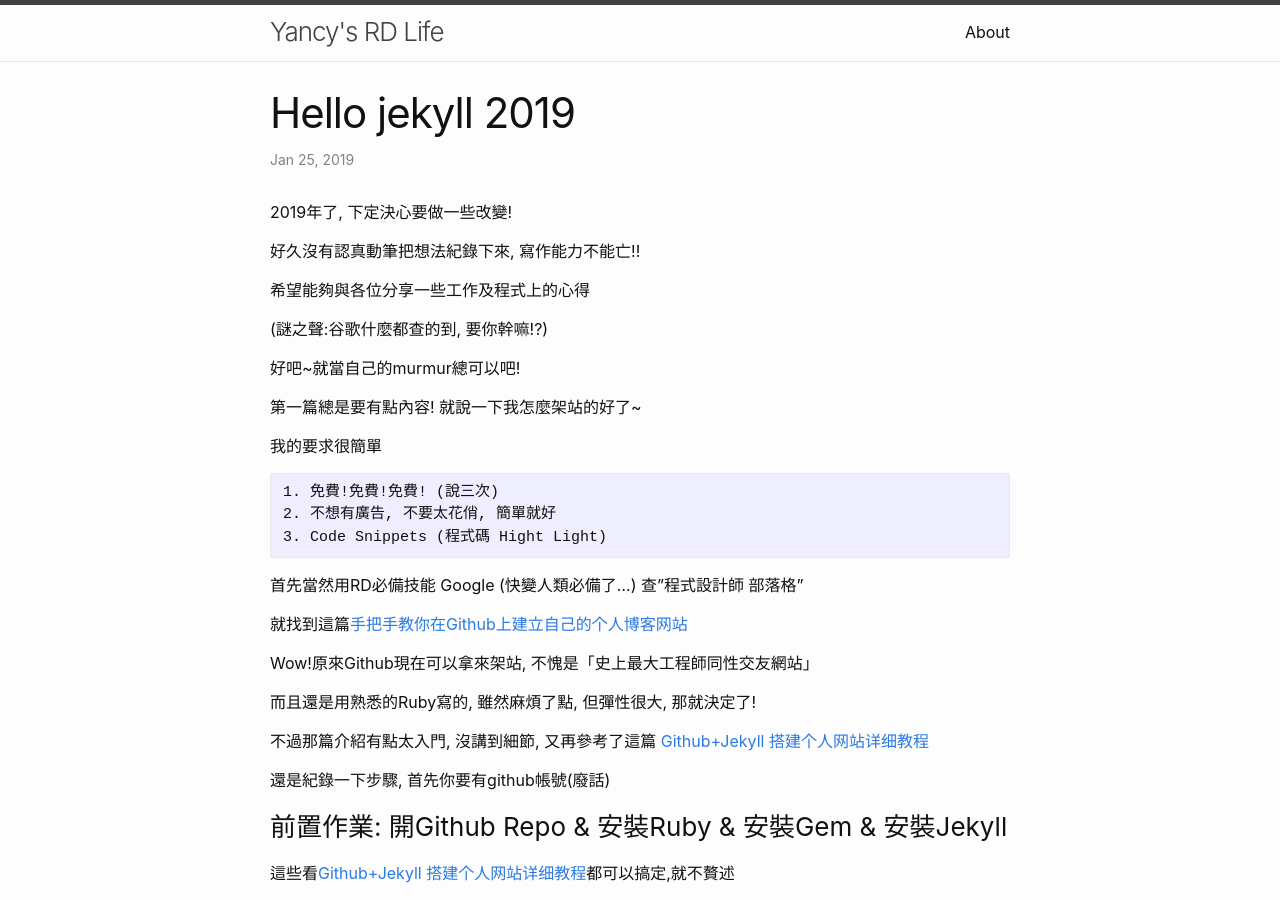
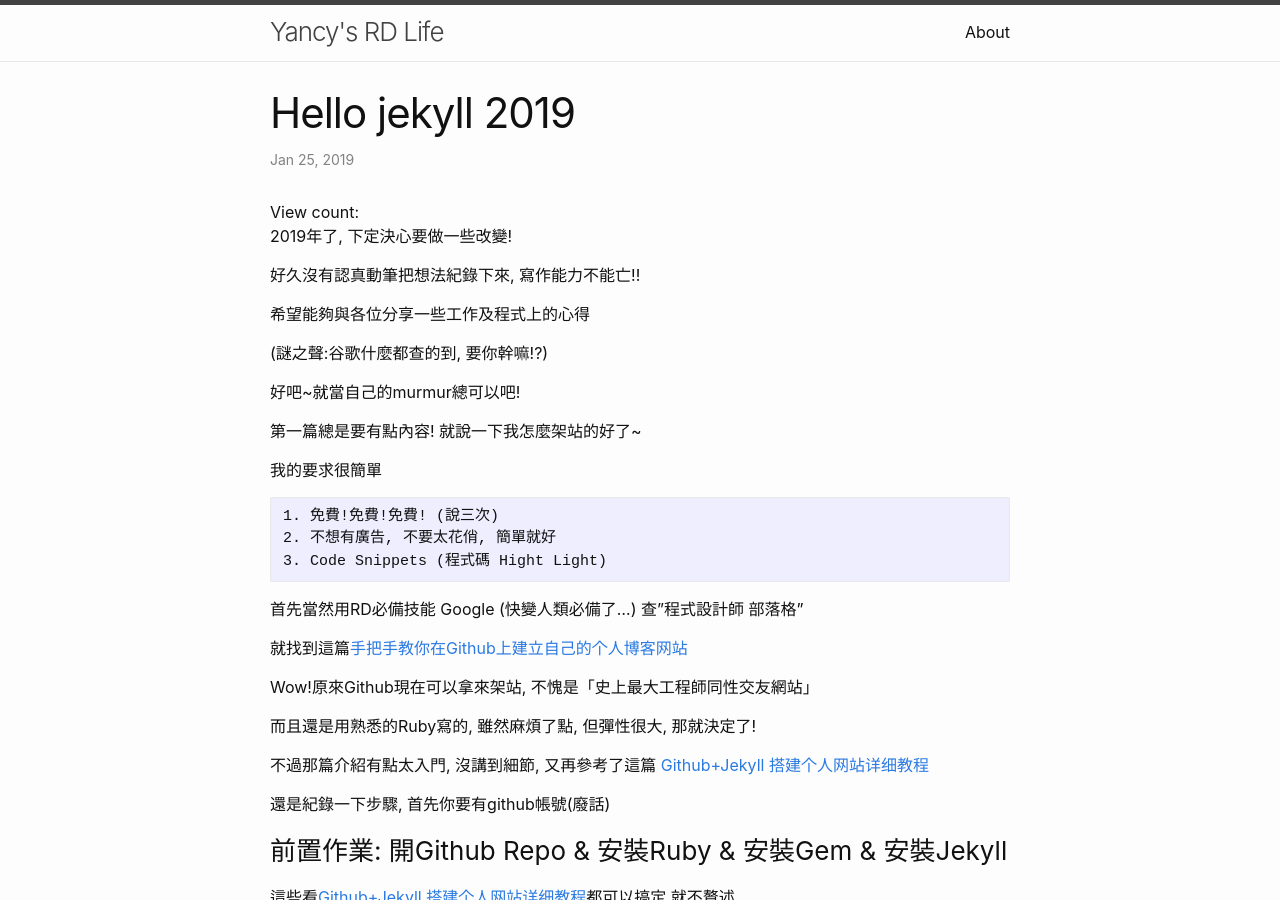
Before and after one commit to t6847kimo/blog, a Jekyll site: the page built from _posts/2019-01-25-Hello Jekyll 2019.md, in a window 1280 px wide and 900 px high. Built offline with Jekyll 4.4.1, drawn with Linux system fonts in a browser that asks for light colours; nearby versions of some CDN libraries; comment, search, counter and statistics services are not loaded.

Commit message:
Update post.html

```diff
--- a/_layouts/post.html
+++ b/_layouts/post.html
@@ -15,16 +15,20 @@ layout: default
       {%- endif -%}</p>
   </header>
 
+  {% if site.leancloud.enable %}
+    <div class="view-count-section" >
+       <span id="{{ page.url }}" class="leancloud_visitors" data-flag-title="{{ page.title }}">
+        <span class="post-meta-item-text"> View count:  </span>
+        <span class="leancloud-visitors-count"></span>
+       </span>
+     <div>
+   {% endif %}
+
   <div class="post-content e-content" itemprop="articleBody">
     {{ content }}
   </div>
 
-  {% if site.leancloud.enable %}
-       <span id="{{ page.url }}" class="leancloud_visitors" data-flag-title="{{ page.title }}">
-        <span class="post-meta-item-text"> View count:  </span>
-        <span class="leancloud-visitors-count"></span>
-       </span>
-   {% endif %}
+
 
   {%- if site.disqus.shortname -%}
     {%- include disqus_comments.html -%}
```
